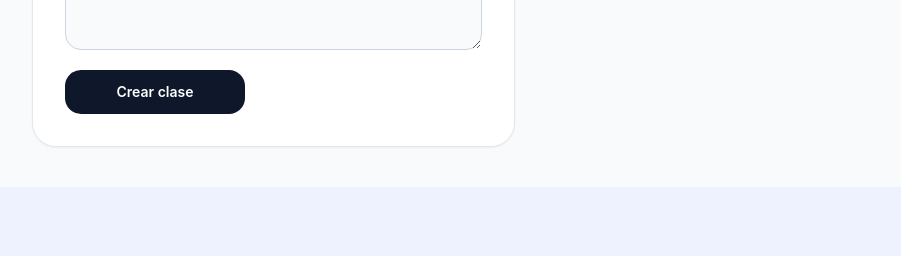
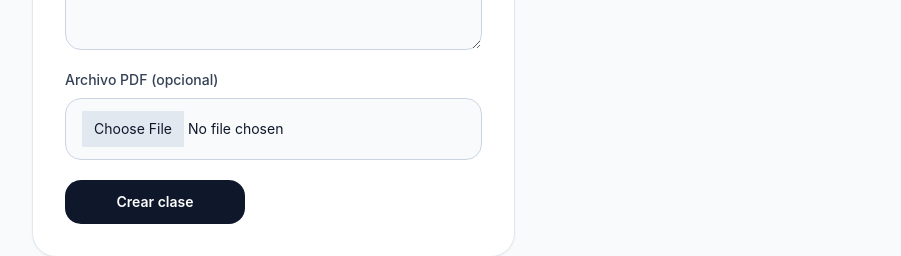
Before and after one commit to Facundo7912/Smartclass, a React (Vite) app in the folder frontend/: page /clases in a window 1280 px wide. Shown: the part 836-1092 px from the top of the page, without its empty margins (182-1083 px from the left). Before the commit the page ends 1023 px from the top, so only its background shows below. Built offline with nearby package versions, Linux system fonts and the light colour scheme; no server answers.

Commit message:
Feat: agregar selector de archivos PDF en ClassForm (solo lectura del nombre)

```diff
--- a/frontend/src/components/ClassForm.jsx
+++ b/frontend/src/components/ClassForm.jsx
@@ -6,6 +6,7 @@ const ClassForm = ({ onClassCreated, editingClass, onCancelEdit, courses = [] })
   const [date, setDate] = useState('')
   const [courseId, setCourseId] = useState('')
   const [notes, setNotes] = useState('')
+  const [fileName, setFileName] = useState('')
   const [loading, setLoading] = useState(false)
   const [error, setError] = useState('')
   const [success, setSuccess] = useState('')
@@ -16,11 +17,13 @@ const ClassForm = ({ onClassCreated, editingClass, onCancelEdit, courses = [] })
       setDate(editingClass.date || '')
       setCourseId(editingClass.courseId || '')
       setNotes(editingClass.notes || '')
+      setFileName(editingClass.fileName || '')
     } else {
       setTitle('')
       setDate('')
       setCourseId('')
       setNotes('')
+      setFileName('')
     }
   }, [editingClass])
 
@@ -34,6 +37,16 @@ const ClassForm = ({ onClassCreated, editingClass, onCancelEdit, courses = [] })
     return () => window.clearTimeout(timer)
   }, [success])
 
+  const handleFileChange = (event) => {
+    const file = event.target.files?.[0]
+    if (file && file.type === 'application/pdf') {
+      setFileName(file.name)
+      return
+    }
+
+    setFileName('')
+  }
+
   const handleSubmit = async (event) => {
     event.preventDefault()
     setError('')
@@ -46,19 +59,20 @@ const ClassForm = ({ onClassCreated, editingClass, onCancelEdit, courses = [] })
     setLoading(true)
 
     try {
-      console.log('🔍 ClassForm handleSubmit', { editingClass, title, date, courseId, notes })
+      console.log('🔍 ClassForm handleSubmit', { editingClass, title, date, courseId, notes, fileName })
 
       if (editingClass) {
         const updated = await updateClass(editingClass.id ?? editingClass._id, {
           title: title.trim(),
           date,
           courseId,
-          notes: notes.trim()
+          notes: notes.trim(),
+          fileName
         })
         console.log('🔍 updateClass result', updated)
         setSuccess('Clase actualizada correctamente.')
       } else {
-        const created = await createClass({ title: title.trim(), date, courseId, notes: notes.trim() })
+        const created = await createClass({ title: title.trim(), date, courseId, notes: notes.trim(), fileName })
         console.log('🔍 createClass result', created)
         setSuccess('Clase creada correctamente.')
       }
@@ -67,6 +81,7 @@ const ClassForm = ({ onClassCreated, editingClass, onCancelEdit, courses = [] })
       setDate('')
       setCourseId('')
       setNotes('')
+      setFileName('')
       onClassCreated?.()
       onCancelEdit?.()
     } catch (err) {
@@ -132,6 +147,16 @@ const ClassForm = ({ onClassCreated, editingClass, onCancelEdit, courses = [] })
           rows={4}
         />
       </label>
+      <label className="grid gap-2">
+        <span className="text-sm font-medium text-slate-700">Archivo PDF (opcional)</span>
+        <input
+          type="file"
+          accept=".pdf"
+          className="w-full rounded-2xl border border-slate-300 bg-slate-50 px-4 py-3 text-sm text-slate-900 outline-none transition file:cursor-pointer file:border-0 file:bg-slate-200 file:px-3 file:py-2 file:text-slate-900"
+          onChange={handleFileChange}
+        />
+        {fileName && <p className="text-sm text-slate-600">Archivo seleccionado: {fileName}</p>}
+      </label>
       <div className="flex flex-wrap items-center gap-3">
         <button
           className="inline-flex min-w-[180px] items-center justify-center rounded-2xl bg-slate-900 px-5 py-3 text-sm font-semibold text-white transition hover:bg-slate-700 disabled:cursor-not-allowed disabled:opacity-60"
```
